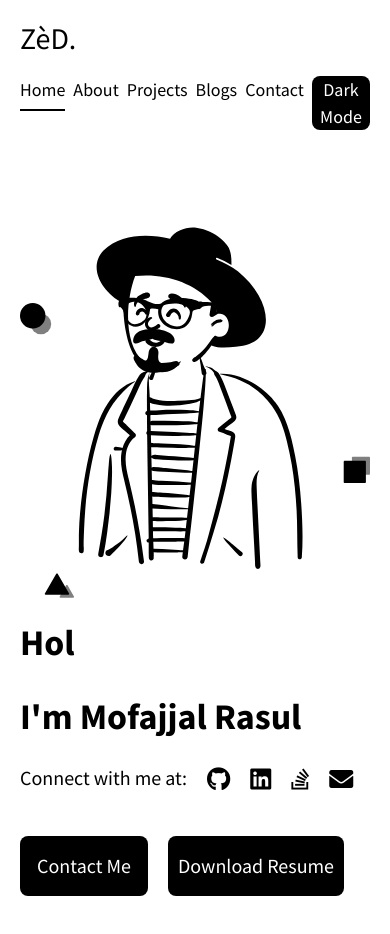
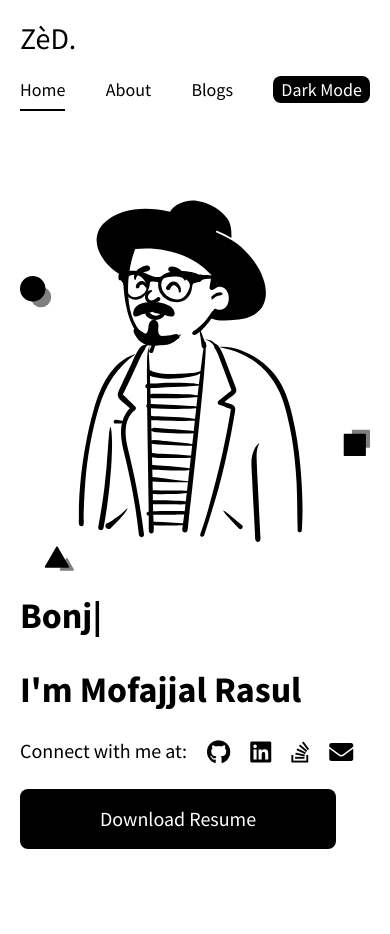
Before and after one commit to zunayed-arp/portfoliome, a React (Create React App) app: page / in a window 390 px wide. Shown: the top 934 px of the page. Built offline with nearby package versions, Linux system fonts and the light colour scheme.

Commit message:
Moved components to a single page
Signed-off-by: ZèD <imzihad@gmail.com>

```diff
--- a/src/App.tsx
+++ b/src/App.tsx
@@ -1,15 +1,13 @@
 import { useEffect, useState } from "react";
 import { BrowserRouter, Routes, Route } from "react-router-dom";
 import About from "./Components/About/About";
-import Contact from "./Components/Contact/Contact";
-import Home from "./Components/Home/Home";
 import Navbar from "./Components/Navbar/Navbar";
-import Projects from "./Components/Projects/Projects/Projects";
 import Blogs from "./Components/Blogs/Blogs";
-import ProjectDetails from "./Components/Projects/ProjectDetails/ProjectDetails";
 import AOS from 'aos';
 import 'aos/dist/aos.css';
 import "./styles/App.css"
+import ProjectDetails from "./Components/Home/Projects/ProjectDetails/ProjectDetails";
+import Home from "./Components/Home/Home/Home";
 
 AOS.init({
   startEvent: 'DOMContentLoaded',
@@ -48,8 +46,6 @@ function App() {
           <Route path="/" element={<Home />} />
           <Route path="/about" element={<About />} />
           <Route path="/blogs" element={<Blogs />} />
-          <Route path="/contact" element={<Contact />} />
-          <Route path="/projects" element={<Projects />} />
           <Route path="/project/:id" element={<ProjectDetails />} />
         </Routes>
       </BrowserRouter>
--- a/src/Components/About/About.tsx
+++ b/src/Components/About/About.tsx
@@ -1,6 +1,6 @@
 const About = () => {
     return (
-        <div data-aos="zoom-out">
+        <div data-aos="fade-up">
             <h1 className="text-4xl md:text-5xl font-bold leading-normal">About</h1>
             <div className="text-xl md:text-2xl mt-5 md:mt-10 space-y-5 font-semibold leading-relaxed md:leading-loose">
                 <p>My name is Md. Mofajjal Rasul Jehad. Also known as ZèD in public communities. </p>
--- a/src/Components/Blogs/Blogs.tsx
+++ b/src/Components/Blogs/Blogs.tsx
@@ -1,6 +1,6 @@
 const Blogs = () => {
     return (
-        <div data-aos="zoom-out">
+        <div data-aos="fade-up">
             <h1 className="text-4xl md:text-5xl font-bold leading-normal">Blogs</h1>
             <p className="text-center mt-10 animate-pulse">Coming soon</p>
         </div>
--- a/src/Components/Home/Home.tsx
+++ b/src/Components/Home/Banner/Banner.tsx
@@ -1,11 +1,11 @@
 import { Link } from "react-router-dom";
 import Typical from 'react-typical'
 
-const Home = () => {
+const Banner = () => {
     const resumeID: string = "15Ijsyf_rc5TLuBgE89WMmKi1yGQtJ5wg";
 
     return (
-        <div data-aos="zoom-out" className="flex flex-col-reverse md:flex-row justify-between md:-mt-20">
+        <div data-aos="fade-up" className="flex flex-col-reverse md:flex-row justify-between md:-mt-20">
             <div className="md:w-1/2 my-auto">
                 <div className="text-4xl md:text-5xl font-bold leading-normal">
                     <Typical
@@ -32,14 +32,9 @@ const Home = () => {
                         <a target="_blank" rel="noreferrer" href="mailto:imzihad@gmail.com"><i className="fas fa-envelope"></i></a>
                     </li>
                 </ul>
-                <div className="flex space-x-5 mt-5">
-                    <Link to="contact">
-                        <button className="bg-black text-xl text-white dark:bg-white dark:text-black inline-block mt-5 w-32 md:w-44 py-4 rounded-lg">Contact Me</button>
-                    </Link>
-                    <a href={`https://drive.google.com/uc?id=${resumeID}&export=download`}>
-                        <button className="bg-black text-xl text-white dark:bg-white dark:text-black inline-block mt-5 w-44 py-4 rounded-lg">Download Resume</button>
-                    </a>
-                </div>
+                <a className="mt-5" href={`https://drive.google.com/uc?id=${resumeID}&export=download`}>
+                    <button className="bg-black text-xl text-white dark:bg-white dark:text-black inline-block mt-5 px-20 py-4 rounded-lg">Download Resume</button>
+                </a>
             </div>
             <div className="md:w-1/2 md:pl-20">
                 <svg className="w-full" viewBox="0 0 426 543" fill="none" xmlns="http://www.w3.org/2000/svg">
@@ -62,4 +57,4 @@ const Home = () => {
     );
 };
 
-export default Home;
+export default Banner;
--- a/src/Components/Contact/Contact.tsx
+++ b/src/Components/Home/Contact/Contact.tsx
@@ -4,7 +4,7 @@ import { useState } from 'react';
 const Contact = () => {
     const [ loading, setLoading ] = useState<boolean>(true)
     return (
-        <div data-aos="zoom-out">
+        <div data-aos="fade-up">
             <h1 className="text-4xl md:text-5xl font-bold leading-normal">Contact Me</h1>
             {
                 loading && <h3 className="text-2xl text-center mt-10 animate-pulse ">
--- /dev/null
+++ b/src/Components/Home/Home/Home.tsx
@@ -0,0 +1,15 @@
+import Banner from "../Banner/Banner";
+import Contact from "../Contact/Contact";
+import Projects from "../Projects/Projects/Projects";
+
+const Home = () => {
+    return (
+        <div className="space-y-10">
+            <Banner />
+            <Projects />
+            <Contact />
+        </div>
+    );
+};
+
+export default Home;
--- a/src/Components/Projects/Projects/Projects.tsx
+++ b/src/Components/Home/Projects/Projects/Projects.tsx
@@ -11,8 +11,8 @@ const Projects = () => {
     }, []);
 
     return (
-        <div data-aos="zoom-out">
-            <h1 className="text-4xl md:text-5xl font-bold leading-normal">Projects</h1>
+        <div data-aos="fade-up">
+            <h1 className="text-4xl md:text-5xl font-bold leading-normal">My Projects</h1>
             <div>
                 <div className="grid md:grid-cols-3 gap-5 mt-10">
                     {
--- a/src/Components/Navbar/Navbar.tsx
+++ b/src/Components/Navbar/Navbar.tsx
@@ -6,9 +6,7 @@ const Navbar = (props: any) => {
     const navNavLinks: { title: string, path: string }[] = [
         { title: "Home", path: "/" },
         { title: "About", path: "/about" },
-        { title: "Projects", path: "/projects" },
-        { title: "Blogs", path: "/blogs" },
-        { title: "Contact", path: "/contact" }
+        { title: "Blogs", path: "/blogs" }
     ];
 
     return (
@@ -16,7 +14,7 @@ const Navbar = (props: any) => {
             <div>
                 <h1 className="text-3xl">ZèD.</h1>
             </div>
-            <ul className="flex space-x-2 md:space-x-5 mt-5 md:mt-0">
+            <ul className="flex justify-between space-x-2 md:space-x-5 mt-5 md:mt-0">
                 {
                     navNavLinks.map(element => <li key={element.path}>
                         <NavLink
```
Also changed, not shown: src/Components/Home/Projects/ProjectDetails/ProjectDetails.tsx (renamed from src/Components/Projects/ProjectDetails/ProjectDetails.tsx).
